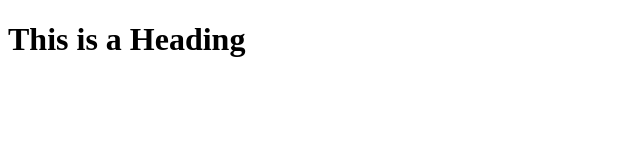
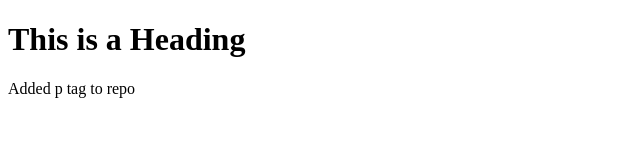
Before and after one commit to jamesyoo78/test_repo, a plain HTML site: page index.html in a window 1280 px wide. Shown: the whole page, without its empty margins (0-640 px from the left). Drawn offline with Linux system fonts and the light colour scheme.

Commit message:
2nd update to index.html

```diff
--- a/index.html
+++ b/index.html
@@ -6,7 +6,7 @@
 <body>
 
 <h1>This is a Heading</h1>
-
+  <p>Added p tag to repo</p>
 
 </body>
 </html>
```
